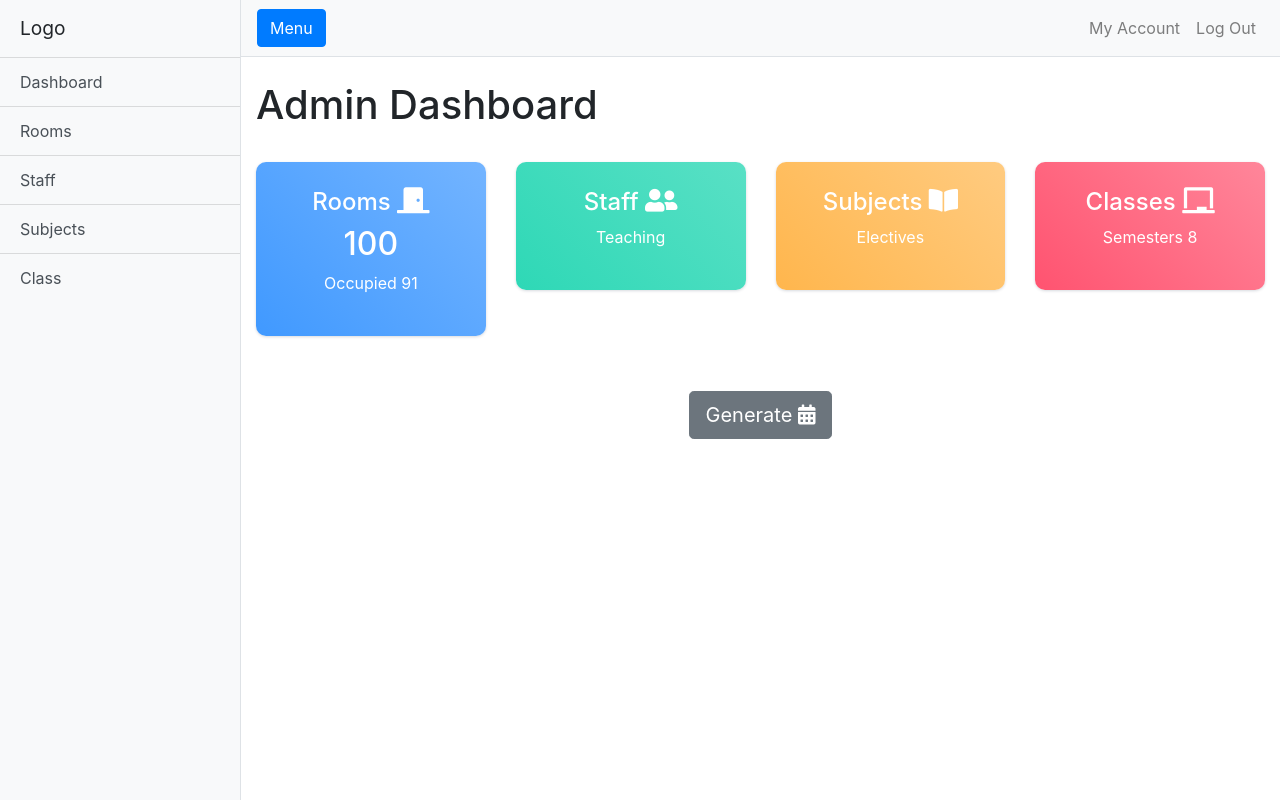
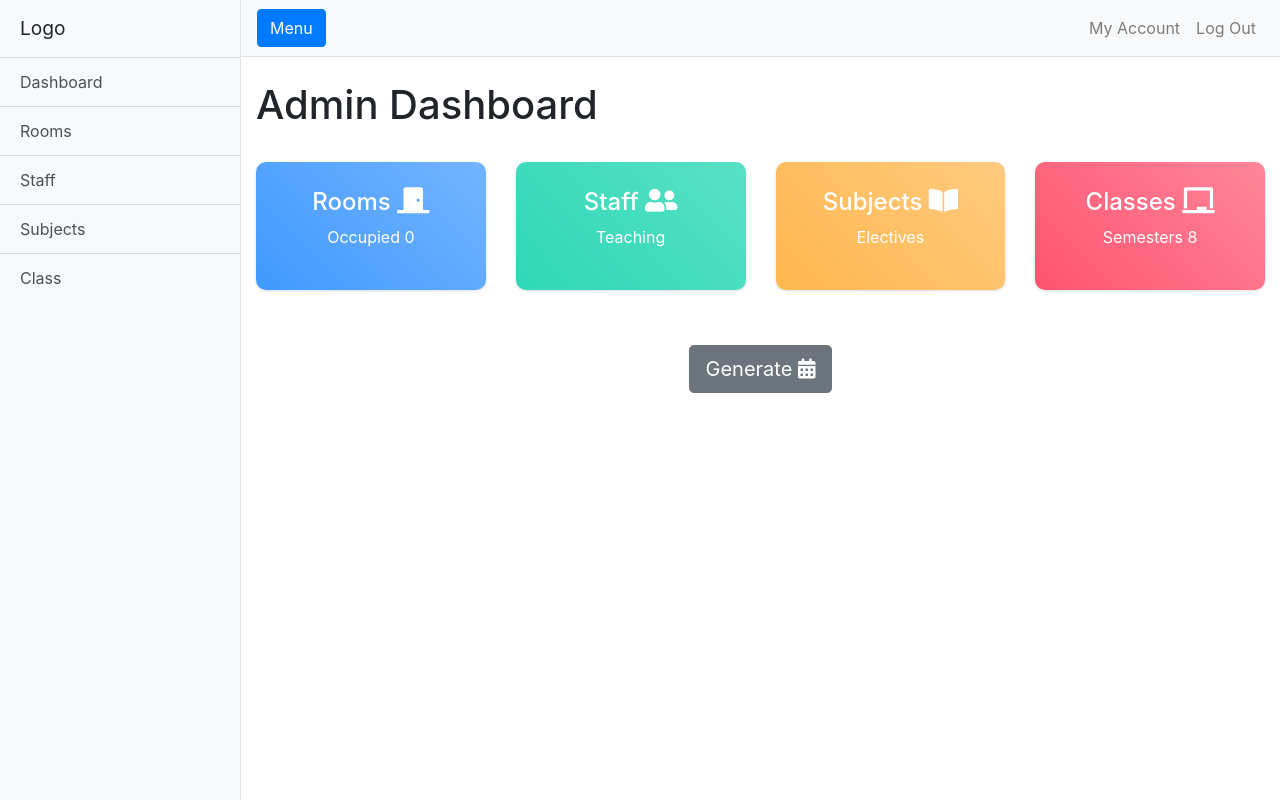
Before and after one commit to adiMallya/timeUp, a Flask app: template tt_scheduler/templates/admin/dashboard.html in a window 1280 px wide. Run offline with Flask 2, Linux system fonts and the light colour scheme; the template is opened without the code that fills it, so the values that code supplies are empty; parts of the project's set-up code (start-up, migrations or seed data) failed here and were passed over; some libraries are stand-ins or nearby versions.

Commit message:
updated counters on dashboard

```diff
--- a/tt_scheduler/templates/admin/dashboard.html
+++ b/tt_scheduler/templates/admin/dashboard.html
@@ -10,8 +10,8 @@
               <div class="card bg-c-blue order-card">
                   <div class="card-block">
                       <h4 class="m-b-20">Rooms <i class="fas fa-door-closed"></i></h4>
-                      <h2 class="text-center"><span>100</span></h2>
-                      <p class="m-b-0">Occupied<span class="f-right"> 91</span></p>
+                      <h2 class="text-center"><span>{{rooms.count()}}</span></h2>
+                      <p class="m-b-0">Occupied <span class="f-right">0</span></p>
                   </div>
               </div>
           </div>
```
